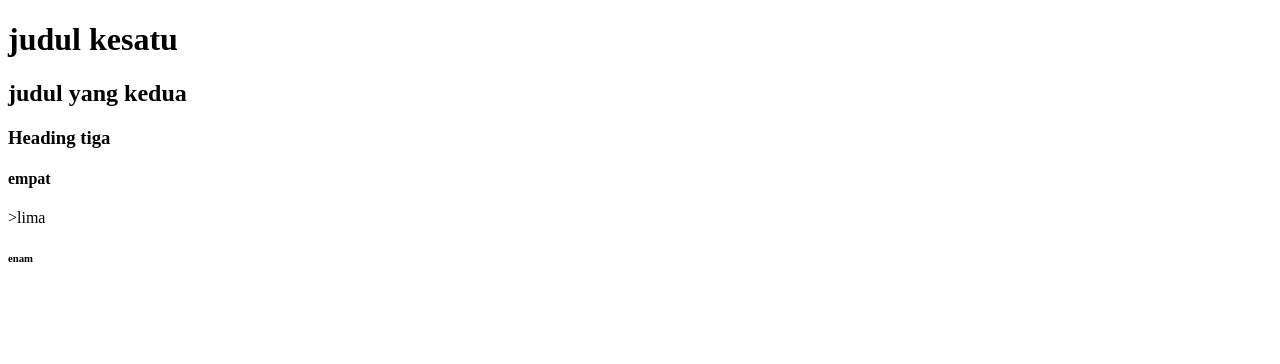
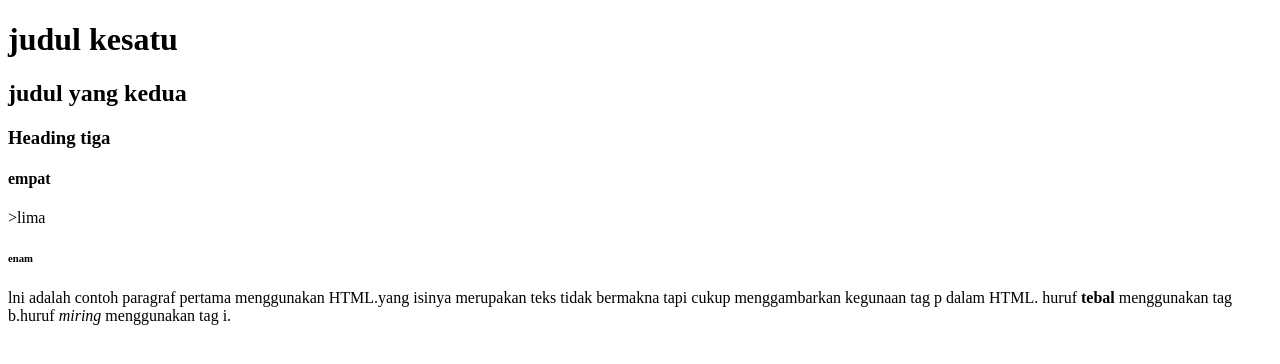
Before and after one commit to sitinurasiahramadani/latihan2, a plain HTML site: page index.html in a window 1280 px wide. Drawn offline with Linux system fonts and the light colour scheme.

Commit message:
Menambah paragraf tebal dan miring

```diff
--- a/index.html
+++ b/index.html
@@ -15,8 +15,9 @@
 <h5>>lima</h5>
 <h6>enam</h6>
 <body>
+</p>lni adalah contoh paragraf pertama menggunakan HTML.yang isinya merupakan teks tidak bermakna tapi cukup menggambarkan kegunaan tag p dalam HTML. huruf <b>tebal</b> menggunakan tag b.huruf <i>miring</i> menggunakan tag i.</p>
+</body>
 
-</body>
 </html>
 </head>
 <body>
```
